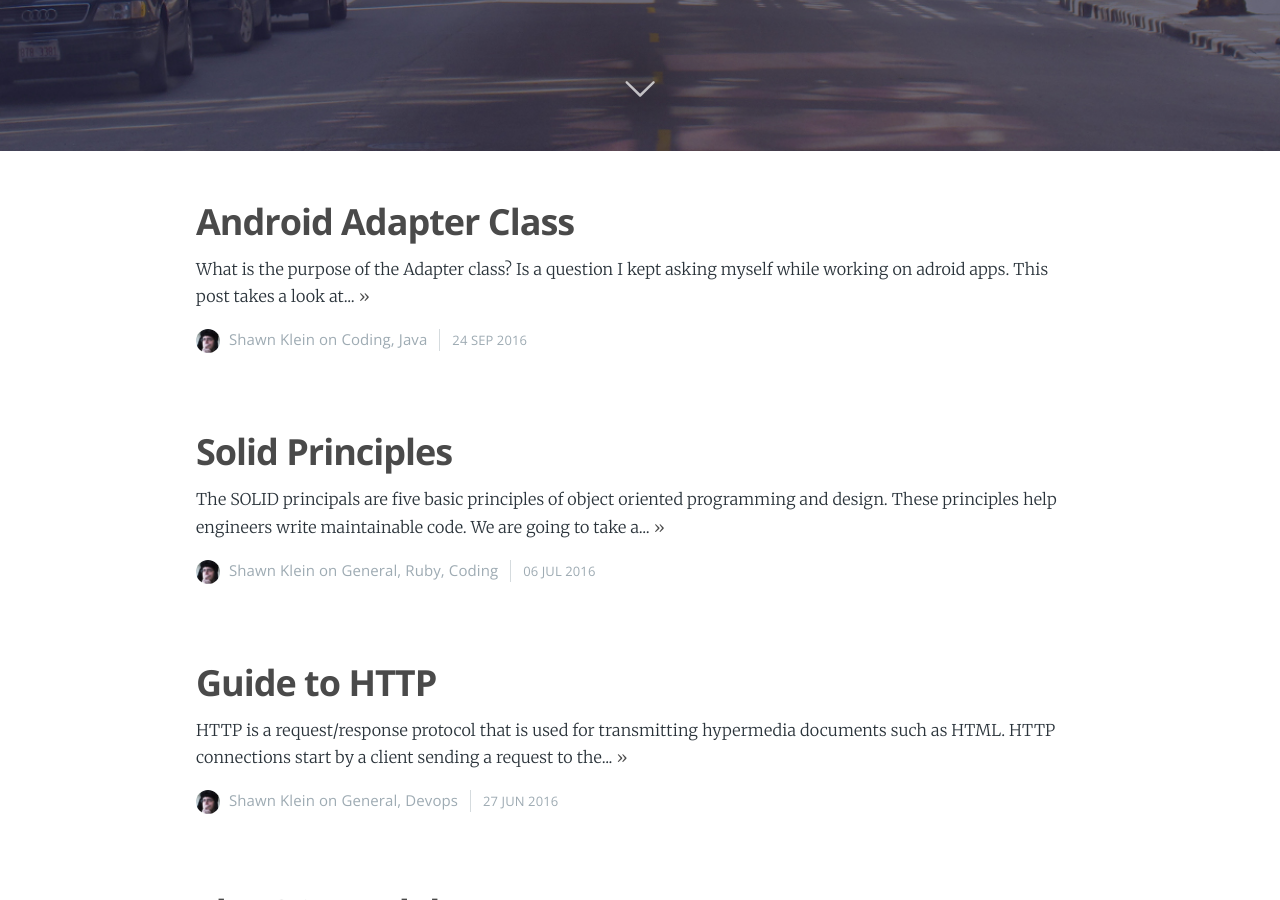
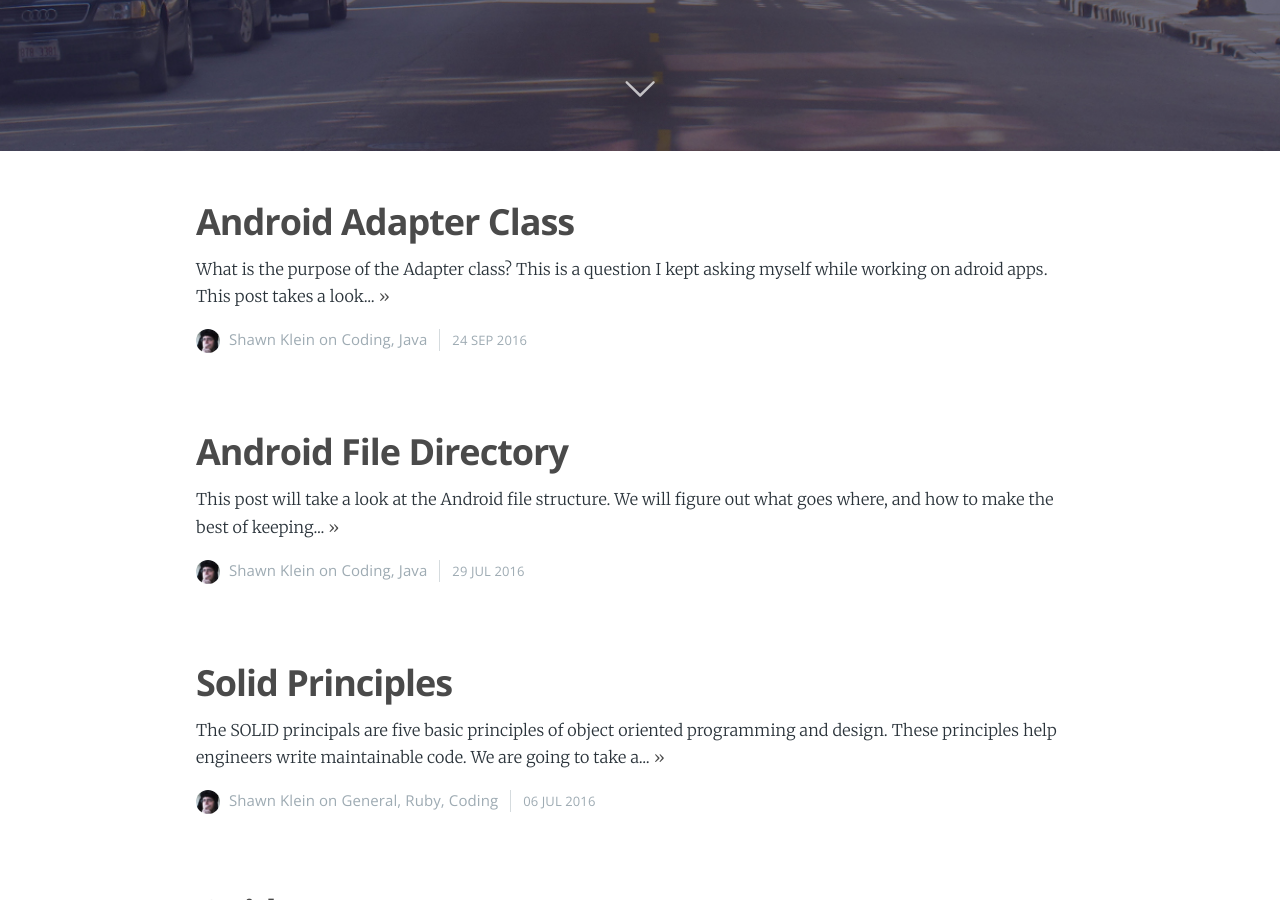
Before and after one commit to Carpk/ShawnKlein, a Jekyll site: the page built from index.html, in a window 1280 px wide and 900 px high, scrolled down 749 px. Built offline with Jekyll 4.4.1, drawn with Linux system fonts in a browser that asks for light colours; nearby versions of some CDN libraries; some web fonts are replaced; Markdown is read by kramdown in place of the engine named in the settings; the list of posts is cut into pages by our own code; some of the changed lines change nothing that is shown; some of the changed text lies outside the part shown.

Commit message:
add basic content to Android-File-Structure post, resize railroad-fog image

`````diff
--- a/_posts/2016-07-29-android-file-directory.md
+++ b/_posts/2016-07-29-android-file-directory.md
@@ -2,7 +2,7 @@
 layout: post
 cover: 'assets/images/railroad_fog.jpg'
 title: Android File Directory
-date:   2016-03-29 10:18:00
+date:   2016-07-29 10:18:00
 tags: coding java
 subclass: 'post tag-test tag-content'
 categories: 'casper'
@@ -10,15 +10,36 @@
 logo: 'assets/images/logo.png'
 ---
 
-This post will take a look at the Android file structure.
+This post will take a look at the Android file structure. We will figure out what goes where, and how to make the best of keeping track of all out files.
 
-### Files
-
-###### app/build.gradle
+#### app/build.gradle
 
 Gradle build scripts are a DSL, they come with a top-level build file and build files for each module.
 
-###### app/src/main/AndroidManifest.xml
+#### app/build/generated
+
+Files under the `/generated` directory are auto generated files.
+
+##### app/build/generated/source/r/debug/tld/company/user/project/R.java
+
+The `R.java` file is our resources file. It contains all the resource IDs for all the resources in our `res/` directory.
+
+````java
+public static final class string {
+    public static final int abc_action_bar_home_description=0x7f060000;
+    public static final int abc_action_bar_home_description_format=0x7f060001;
+    public static final int abc_action_bar_home_subtitle_description_format=0x7f060002;
+    public static final int abc_action_bar_up_description=0x7f060003;
+}
+````
+
+We access a resource in two ways, in code using `R.string.hello` and in XML using `@string/hello`
+
+#### app/lib
+
+External library files will be placed in this folder. If you want any external library in your project, place the library jar inside this folder and it will be added to the classpath automatically.
+
+#### app/src/main/AndroidManifest.xml
 
 This file contains metadata that describes our application ot the OS. File is always named AndroidManifest.xml and lives in the root directory of our project.
 
@@ -40,55 +61,55 @@
 ````
 This file also tells the OS which Activity is the launcher activity, that is the activity that first starts when the OS calls on the application. The manifest declaration specifies this with `intent-filter` element.
 
-###### app/src/main/java/tld/company/user/project/*.java
+#### app/src/main/java/tld/company/user/project/*.java
 
 These files hold the code that preforms the functionality we need our app to accomplish.
 
-###### app/src/main/res/layout/*.xml
+#### app/src/main/res/
 
-These files hold widgets that interprept what our activities will look like.
+This directory is home to our `xml`  and `png` resources.
 
-###### app/build/generated/source/r/debug/tld/company/user/project/R.java
+Resources are images, audio, and XML files that live in the res/ diretory. We use the resource ID `R.layout.activity_main` to access these files. This ID returns an int set from `class layout` in R.java, this looks something like  `public static final int activity_main=0x7f04001a;`.
 
-The `R.java` file is our resources file. It contains all the resource IDs for all the resources in our res/ directory.
+#### app/src/main/res/mipmap-hdpi/*.png
+
+This file
+
+* __mdpi__ medium density screens(~160dpi)
+* __hdpi__ high density screens(~240dpi)
+* __xhdpi__ extra high density screens(~320dpi)
+* __xxhdpi__ extra extra high density screens(~480dpi)
+* __xxxhdpi__ extra extra extra high density screens(~640dpi)
+
+
+#### app/src/main/res/layout/*.xml
+
+These files hold widgets that interprept what our activities will look like. If no 'layout-land` or `layout-port` directory is available, Android will default to this directory and use the `xml` files located here.
+
+#### app/src/main/res/values/*.xml
+
+
+Android keeps all the strings all in one place, the `strings.xml` file. References to a string value will begin with `@string/` followed by the resource name.
 
 ````java
-public static final class string {
-    public static final int abc_action_bar_home_description=0x7f060000;
-    public static final int abc_action_bar_home_description_format=0x7f060001;
-    public static final int abc_action_bar_home_subtitle_description_format=0x7f060002;
-    public static final int abc_action_bar_up_description=0x7f060003;
-}
+// strings.xml
+<resources>
+  <string name="hello_toast">Hi there!</string>
+</resources>
 ````
-
-We access a resource in two ways, in code using `R.string.hello` and in XML using `@string/hello`
 
 
 
 
-### Resources
 
-Resources are images, audio, and XML files that live in the res/ diretory. We use the resource ID `R.layout.activity_main` to access these files. This ID returns an int set from `class layout` in R.java, this looks something like  `public static final int activity_main=0x7f04001a;`.
+==========================================================================================
+
+
 
 The method `setContentView(R.layout.activity_main)` is how our `MainActivity.java` file knows which layout to inflate. In `android:id="@+id/false_button"` the `+` is used during the creation of the id.
-
-Android keeps all the strings all in one place, the strings.xml file.
-
-````java
-// strings.xml
-<resources>
-  <string name="hello_toast">Hello!</string>
-</resources>
-````
 
 The `public View findViewById(int id)` takes ID of widget and returns a View object. We will prefix with "Button" to return a button instead of a view `mTrueButton = (Button)findViewById(R.id.true_button)`
 
 ##### Drawables
 
 References to a string will begin with `@string/` and refrences for a drawable will begin with `@drawable/`. Drawable resorces have differant files for different dpi screens.
-
-* __mdpi__ medium density screens(~160dpi)
-* __hdpi__ high density screens(~240dpi)
-* __xhdpi__ extra high density screens(~320dpi)
-* __xxhdpi__ extra extra high density screens(~480dpi)
-* __xxxhdpi__ extra extra extra high density screens(~640dpi)
--- a/_posts/2016-09-24-android-adapter.md
+++ b/_posts/2016-09-24-android-adapter.md
@@ -11,4 +11,4 @@
 ---
 
 
-What is the purpose of the Adapter class? Is a question I kept asking myself while working on adroid apps. This post takes a look at the Apater class and discusses its purposes.
+What is the purpose of the Adapter class? This is a question I kept asking myself while working on adroid apps. This post takes a look at the Apater class and discusses its purposes.
`````
Also changed, not shown: assets/images/railroad_fog.jpg.
